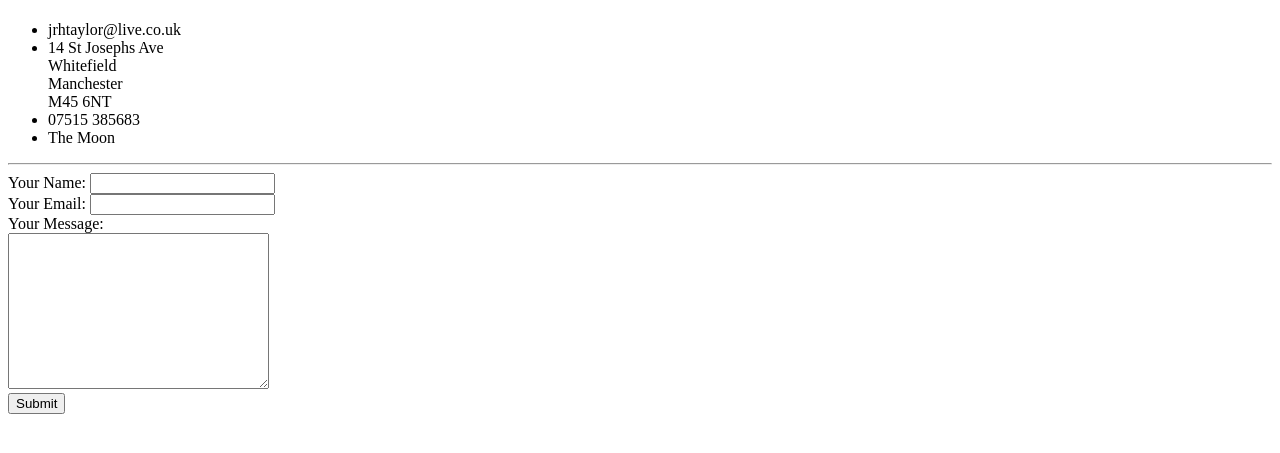
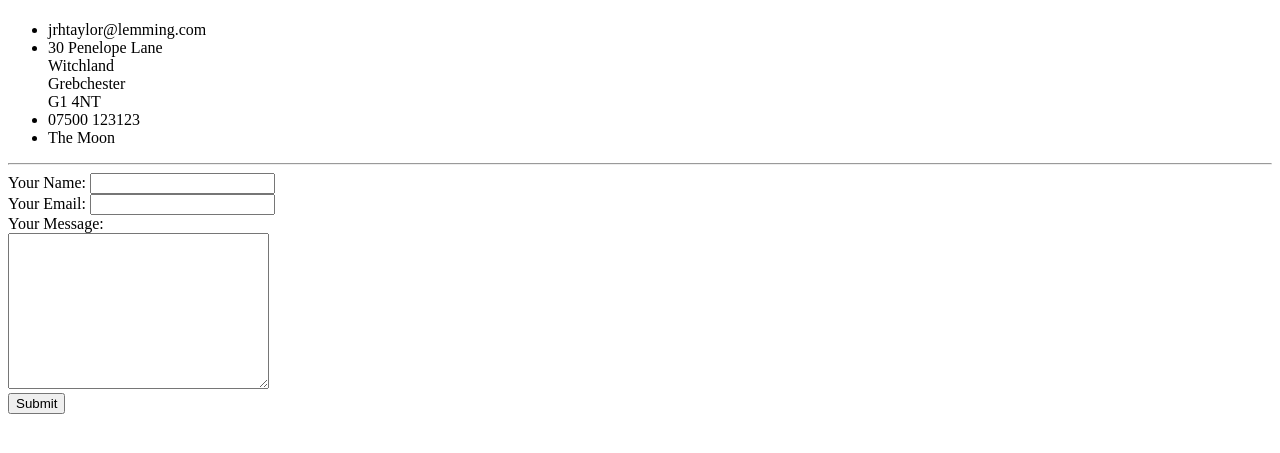
Before and after one commit to jrhtaylor/cv, a plain HTML site: page contact.html in a window 1280 px wide. Shown: the part 59-512 px from the top of the page. Drawn offline with Linux system fonts and the light colour scheme.

Commit message:
Anonymised Contact Page

```diff
--- a/contact.html
+++ b/contact.html
@@ -9,9 +9,9 @@
     <h1>Contact Details</h1>
 
     <ul>
-      <li>jrhtaylor@live.co.uk</li>
-      <li>14 St Josephs Ave<br />Whitefield<br />Manchester<br />M45 6NT</li>
-      <li>07515 385683</li>
+      <li>jrhtaylor@lemming.com</li>
+      <li>30 Penelope Lane<br />Witchland<br />Grebchester<br />G1 4NT</li>
+      <li>07500 123123</li>
       <li>The Moon</li>
     </ul>
 
```
